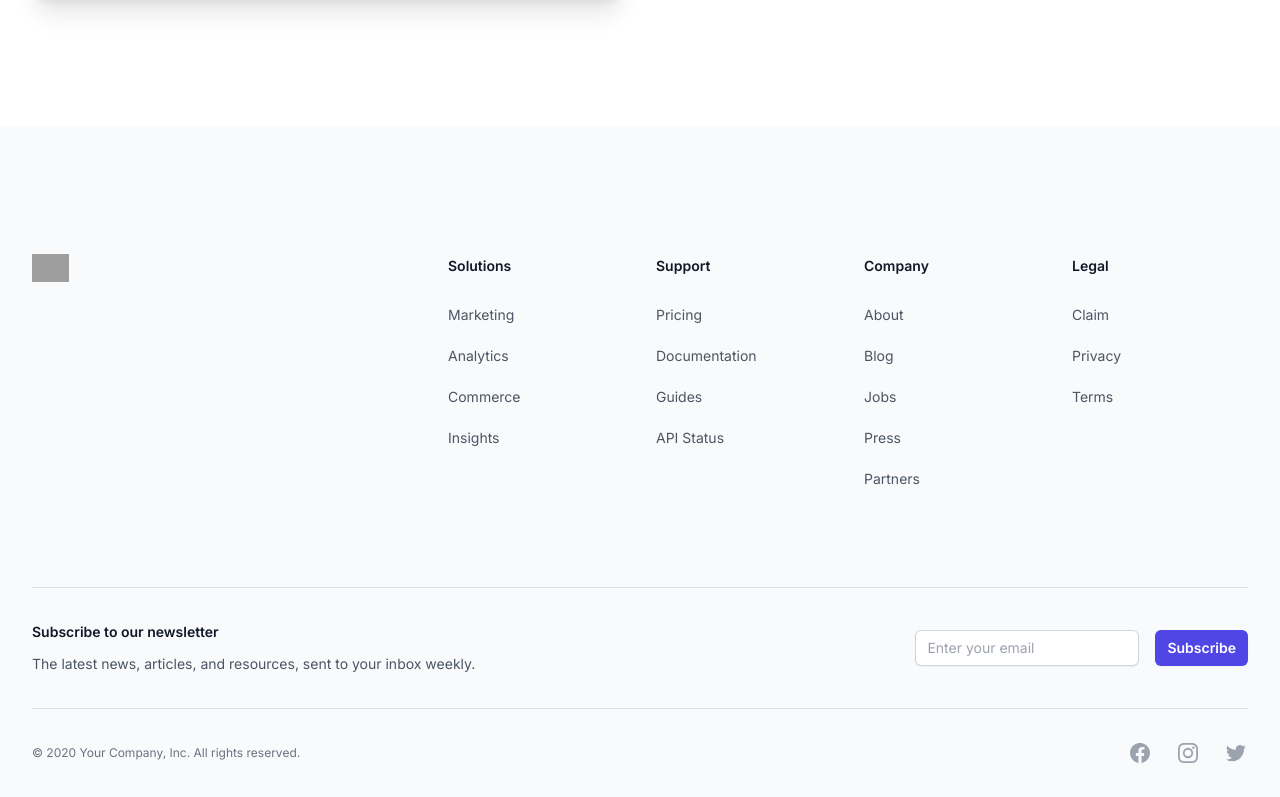
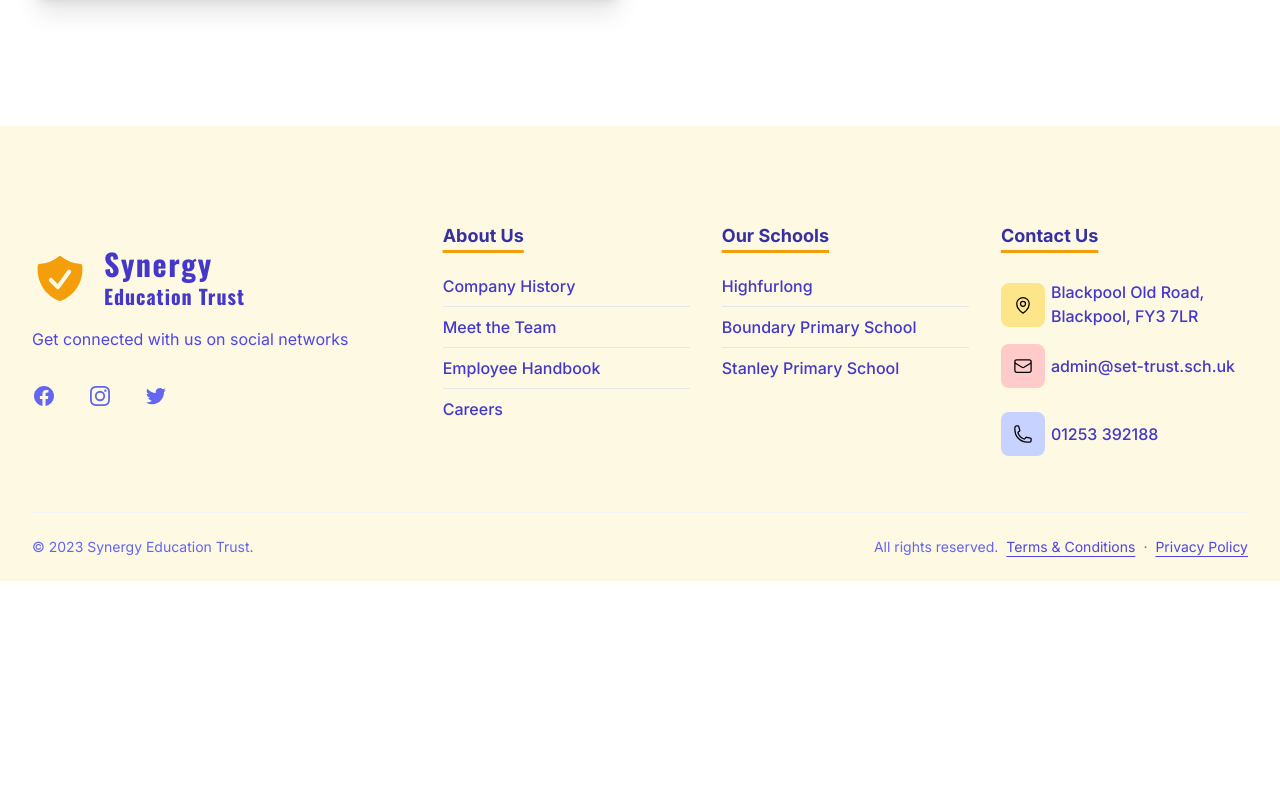
Before and after one commit to tuppers360/synergy-app, a Next.js app: page / in a window 1280 px wide. Shown: the part 2047-2844 px from the top of the page. After the commit the page ends 2628 px from the top, so only its background shows below. Built offline with nearby package versions, Linux system fonts and the light colour scheme; grey boxes are pictures that could not be loaded.

Commit message:
update footer components

```diff
--- a/src/app/layout.tsx
+++ b/src/app/layout.tsx
@@ -1,6 +1,5 @@
 import './globals.css';
 
-import Footer from '@/components/Footer';
 import NavBar from '@/components/NavBar';
 import { bottomNavigation } from '@/lib/navigation-data';
 
@@ -9,6 +8,7 @@ export const metadata = {
   description: 'Set for Life',
 };
 
+import Footer from '@/components/Footer';
 import { Inter } from 'next/font/google';
 
 const inter = Inter({
--- /dev/null
+++ b/src/components/Footer-old.tsx
@@ -0,0 +1,137 @@
+import { footerNavigation } from '@/lib/footer-navigation';
+import Link from 'next/link';
+import { Button } from './ui/Button';
+
+function Footer() {
+  return (
+    <footer className="bg-amber-100/50" aria-labelledby="footer-heading">
+      <h2 id="footer-heading" className="sr-only">
+        Footer
+      </h2>
+      <div className="mx-auto max-w-7xl px-6 pb-8 pt-16 sm:pt-24 lg:px-8 lg:pt-32">
+        <div className="xl:grid xl:grid-cols-4 xl:gap-8">
+          <img
+            className="h-7"
+            src="https://tailwindui.com/img/logos/mark.svg?color=indigo&shade=600"
+            alt="Company name"
+          />
+          <div className="mt-16 xl:mt-0">
+            <h3 className="text-lg font-bold leading-6 text-indigo-800">
+              Solutions
+            </h3>
+            <ul role="list" className="mt-6 space-y-4">
+              {footerNavigation.solutions.map((item) => (
+                <li key={item.name}>
+                  <Link
+                    href={item.href}
+                    className="text-md leading-6 text-indigo-600 hover:text-indigo-800"
+                  >
+                    {item.name}
+                  </Link>
+                </li>
+              ))}
+            </ul>
+          </div>
+          <div className="mt-16 xl:mt-0">
+            <h3 className="text-lg font-bold leading-6 text-indigo-800">
+              Solutions
+            </h3>
+            <ul role="list" className="mt-6 space-y-4">
+              {footerNavigation.solutions.map((item) => (
+                <li key={item.name}>
+                  <Link
+                    href={item.href}
+                    className="text-md leading-6 text-indigo-600 hover:text-indigo-800"
+                  >
+                    {item.name}
+                  </Link>
+                </li>
+              ))}
+            </ul>
+          </div>
+        </div>
+        <div className="mt-16 border-t border-gray-900/10 pt-8 sm:mt-20 lg:mt-24 lg:flex lg:items-center lg:justify-between">
+          <div>
+            <h3 className="text-lg font-semibold leading-6 text-indigo-800">
+              Subscribe to our newsletter
+            </h3>
+            <p className="text-md mt-2 leading-6 text-indigo-600">
+              The latest news, articles, and resources, sent to your inbox
+              weekly.
+            </p>
+          </div>
+          <form className="mt-6 sm:flex sm:max-w-md lg:mt-0">
+            <label htmlFor="email-address" className="sr-only">
+              Email address
+            </label>
+            <input
+              type="email"
+              name="email-address"
+              id="email-address"
+              autoComplete="email"
+              required
+              className="w-full min-w-0 appearance-none rounded-md border-0 bg-white px-3 py-1.5 text-base text-indigo-800 shadow-sm ring-1 ring-inset ring-gray-300 placeholder:text-indigo-400 focus:ring-2 focus:ring-inset focus:ring-indigo-600 sm:w-56 sm:text-sm sm:leading-6"
+              placeholder="Enter your email"
+            />
+            <div className="mt-4 sm:ml-4 sm:mt-0 sm:flex-shrink-0">
+              <Button type="submit" size="lg" className="text-md">
+                Subscribe
+              </Button>
+            </div>
+          </form>
+        </div>
+        <div className="mt-8 border-t border-gray-900/10 pt-8 md:flex md:items-center md:justify-between">
+          <div className="flex space-x-6 md:order-2">
+            {footerNavigation.social.map((item) => (
+              <a
+                key={item.name}
+                href={item.href}
+                className="text-indigo-600 hover:text-indigo-800"
+              >
+                <span className="sr-only">{item.name}</span>
+                <item.icon className="h-6 w-6" aria-hidden="true" />
+              </a>
+            ))}
+          </div>
+          <p className="mt-8 text-sm leading-5 text-indigo-600 md:order-1 md:mt-0">
+            &copy; 2023 Synergy Education Trust. All rights reserved.
+          </p>
+        </div>
+      </div>
+      <div className="mx-auto max-w-7xl overflow-hidden px-6 py-20 sm:py-24 lg:px-8">
+        <nav
+          className="-mb-6 columns-2 sm:flex sm:justify-center sm:space-x-12"
+          aria-label="Footer"
+        >
+          {footerNavigation.company.map((item) => (
+            <div key={item.name} className="pb-6">
+              <a
+                href={item.href}
+                className="text-md leading-6 text-indigo-600 hover:text-indigo-800"
+              >
+                {item.name}
+              </a>
+            </div>
+          ))}
+        </nav>
+        <div className="mt-10 flex justify-center space-x-10">
+          {footerNavigation.social.map((item) => (
+            <a
+              key={item.name}
+              href={item.href}
+              className="text-indigo-400 hover:text-indigo-500"
+            >
+              <span className="sr-only">{item.name}</span>
+              <item.icon className="h-6 w-6" aria-hidden="true" />
+            </a>
+          ))}
+        </div>
+        <p className="mt-10 text-center text-sm leading-5 text-indigo-500">
+          &copy; 2020 Your Company, Inc. All rights reserved.
+        </p>
+      </div>
+    </footer>
+  );
+}
+
+export default Footer;
--- a/src/components/Footer.tsx
+++ b/src/components/Footer.tsx
@@ -1,147 +1,219 @@
 import { footerNavigation } from '@/lib/footer-navigation';
+import { cn } from '@/lib/utils';
+import { ShieldCheckIcon } from '@heroicons/react/20/solid';
+import {
+  EnvelopeIcon,
+  MapPinIcon,
+  PhoneIcon,
+} from '@heroicons/react/24/outline';
+import { Oswald } from 'next/font/google';
 import Link from 'next/link';
 
-function Footer() {
+const oswald = Oswald({ subsets: ['latin'], weight: ['700'] });
+
+const Footer = () => {
   return (
-    <footer className="bg-slate-100/50" aria-labelledby="footer-heading">
-      <h2 id="footer-heading" className="sr-only">
-        Footer
-      </h2>
-      <div className="mx-auto max-w-7xl px-6 pb-8 pt-16 sm:pt-24 lg:px-8 lg:pt-32">
-        <div className="xl:grid xl:grid-cols-3 xl:gap-8">
-          <img
-            className="h-7"
-            src="https://tailwindui.com/img/logos/mark.svg?color=indigo&shade=600"
-            alt="Company name"
+    <footer aria-label="Site Footer" className="bg-amber-100/50">
+      <div className="mx-auto max-w-7xl px-4 pb-6 pt-16 sm:px-6 lg:px-8 lg:pt-24">
+        <div className="grid grid-cols-1 gap-4 lg:grid-cols-3">
+          <div className="flex flex-col items-center justify-center sm:items-start">
+            <Link className="inline-flex items-center" href="/">
+              <ShieldCheckIcon
+                className="h-14 w-auto text-amber-500"
+                aria-hidden="true"
               />
-          <div className="mt-16 grid grid-cols-2 gap-8 xl:col-span-2 xl:mt-0">
-            <div className="md:grid md:grid-cols-2 md:gap-8">
-              <div>
-                <h3 className="text-sm font-semibold leading-6 text-gray-900">
-                  Solutions
-                </h3>
-                <ul role="list" className="mt-6 space-y-4">
-                  {footerNavigation.solutions.map((item) => (
+              <div className="ml-4 flex flex-col text-indigo-700">
+                <span
+                  className={cn(
+                    'font-weight-900 text-3xl tracking-wider',
+                    oswald.className
+                  )}
+                >
+                  Synergy
+                </span>
+                <span
+                  className={cn('text-xl tracking-wider', oswald.className)}
+                >
+                  Education Trust
+                </span>
+              </div>
+            </Link>
+            <p className="mt-4 max-w-md text-center leading-relaxed text-indigo-600 dark:text-indigo-400 sm:max-w-xs sm:text-left">
+              Get connected with us on social networks
+            </p>
+            <ul className="mb-8 mt-8 flex justify-center gap-6 sm:justify-start md:gap-8">
+              {footerNavigation.social.map((item) => (
                 <li key={item.name}>
-                      <Link
+                  <a
                     href={item.href}
-                        className="text-sm leading-6 text-gray-600 hover:text-gray-900"
+                    className="text-indigo-500 hover:text-indigo-700"
                   >
-                        {item.name}
-                      </Link>
+                    <span className="sr-only">{item.name}</span>
+                    <item.icon className="h-6 w-6" aria-hidden="true" />
+                  </a>
                 </li>
               ))}
             </ul>
           </div>
-              <div className="mt-10 md:mt-0">
-                <h3 className="text-sm font-semibold leading-6 text-gray-900">
-                  Support
-                </h3>
-                <ul role="list" className="mt-6 space-y-4">
-                  {footerNavigation.support.map((item) => (
-                    <li key={item.name}>
+
+          <div className="grid grid-cols-1 gap-8 sm:grid-cols-3 md:grid-cols-3 lg:col-span-2">
+            <div className="text-center sm:text-left">
+              <p className="text-lg font-bold text-indigo-800 underline decoration-amber-500 decoration-[3px] underline-offset-8">
+                About Us
+              </p>
+
+              <nav aria-label="Footer About Nav" className="mt-4">
+                <ul className="divide-y text-base font-medium">
+                  <li className="py-2">
+                    <a
+                      className=" text-indigo-700 transition hover:text-indigo-700/75"
+                      href="/"
+                    >
+                      Company History
+                    </a>
+                  </li>
+
+                  <li className="py-2">
+                    <a
+                      className="text-indigo-700 transition hover:text-indigo-700/75"
+                      href="/"
+                    >
+                      Meet the Team
+                    </a>
+                  </li>
+
+                  <li className="py-2">
+                    <a
+                      className="text-indigo-700 transition hover:text-indigo-700/75"
+                      href="/"
+                    >
+                      Employee Handbook
+                    </a>
+                  </li>
+
+                  <li className="py-2">
+                    <a
+                      className="text-indigo-700 transition hover:text-indigo-700/75"
+                      href="/"
+                    >
+                      Careers
+                    </a>
+                  </li>
+                </ul>
+              </nav>
+            </div>
+
+            <div className="text-center sm:text-left">
+              <p className="text-lg font-bold text-indigo-800 underline decoration-amber-500 decoration-[3px] underline-offset-8">
+                Our Schools
+              </p>
+
+              <nav aria-label="Footer Services Nav" className="mt-4">
+                <ul className="divide-y text-base font-medium">
+                  <li className="py-2">
+                    <a
+                      className="text-indigo-700 transition hover:text-indigo-700/75"
+                      href="https://highfurlong.org"
+                      target="_blank"
+                    >
+                      Highfurlong
+                    </a>
+                  </li>
+
+                  <li className="py-2">
+                    <a
+                      className="text-indigo-700 transition hover:text-indigo-700/75"
+                      href="https://www.boundaryschool.co.uk"
+                      target="_blank"
+                    >
+                      Boundary Primary School
+                    </a>
+                  </li>
+
+                  <li className="py-2">
                     <Link
-                        href={item.href}
-                        className="text-sm leading-6 text-gray-600 hover:text-gray-900"
+                      className="text-indigo-700 transition hover:text-indigo-700/75"
+                      href="https://www.stanley.richmond.sch.uk"
+                      target="_blank"
                     >
-                        {item.name}
+                      Stanley Primary School
                     </Link>
                   </li>
-                  ))}
                 </ul>
+              </nav>
             </div>
-            </div>
-            <div className="md:grid md:grid-cols-2 md:gap-8">
-              <div>
-                <h3 className="text-sm font-semibold leading-6 text-gray-900">
-                  Company
-                </h3>
-                <ul role="list" className="mt-6 space-y-4">
-                  {footerNavigation.company.map((item) => (
-                    <li key={item.name}>
+
+            <div className="text-center sm:text-left">
+              <p className="text-lg font-bold text-indigo-800 underline decoration-amber-500 decoration-[3px] underline-offset-8 ">
+                Contact Us
+              </p>
+
+              <ul className="mt-8 space-y-4 text-base font-medium">
+                <li className="flex items-center justify-start gap-1.5 ">
+                  <span className="rounded-lg bg-amber-200 p-3">
+                    <MapPinIcon className="h-5 w-5" aria-hidden="true" />
+                  </span>
+                  <address className="-mt-0.5 flex not-italic text-indigo-700 dark:text-indigo-300">
+                    Blackpool Old Road, Blackpool, FY3 7LR
+                  </address>
+                </li>
+                <li className="flex items-center justify-start gap-1.5">
+                  <span className="rounded-lg bg-red-200 p-3">
+                    <EnvelopeIcon className="h-5 w-5" aria-hidden="true" />
+                  </span>
+                  <span className="text-indigo-700 dark:text-indigo-300">
+                    admin@set-trust.sch.uk
+                  </span>
+                </li>
+                <li className="py-2">
                   <Link
-                        href={item.href}
-                        className="text-sm leading-6 text-gray-600 hover:text-gray-900"
+                    className="flex items-center justify-start gap-1.5"
+                    href="/"
                   >
-                        {item.name}
+                    <span className="rounded-lg bg-indigo-200 p-3">
+                      <PhoneIcon className="h-5 w-5" aria-hidden="true" />
+                    </span>
+
+                    <span className="text-indigo-700 dark:text-indigo-300">
+                      01253 392188
+                    </span>
                   </Link>
                 </li>
-                  ))}
-                </ul>
-              </div>
-              <div className="mt-10 md:mt-0">
-                <h3 className="text-sm font-semibold leading-6 text-gray-900">
-                  Legal
-                </h3>
-                <ul role="list" className="mt-6 space-y-4">
-                  {footerNavigation.legal.map((item) => (
-                    <li key={item.name}>
-                      <Link
-                        href={item.href}
-                        className="text-sm leading-6 text-gray-600 hover:text-gray-900"
-                      >
-                        {item.name}
-                      </Link>
-                    </li>
-                  ))}
               </ul>
             </div>
           </div>
         </div>
-        </div>
-        <div className="mt-16 border-t border-gray-900/10 pt-8 sm:mt-20 lg:mt-24 lg:flex lg:items-center lg:justify-between">
-          <div>
-            <h3 className="text-sm font-semibold leading-6 text-gray-900">
-              Subscribe to our newsletter
-            </h3>
-            <p className="mt-2 text-sm leading-6 text-gray-600">
-              The latest news, articles, and resources, sent to your inbox
-              weekly.
+
+        <div className="mt-12 border-t border-gray-100 pt-6 dark:border-gray-800">
+          <div className="text-center sm:flex sm:justify-between sm:text-left">
+            <p className="space-x-2 text-sm text-indigo-500 dark:text-indigo-400">
+              <span className="block sm:inline">All rights reserved.</span>
+
+              <Link
+                className="hover:text-indigo -800 inline-block text-indigo-600 underline underline-offset-4"
+                href="/about"
+              >
+                Terms & Conditions
+              </Link>
+
+              <span>&middot;</span>
+
+              <Link
+                className="inline-block text-indigo-600 underline underline-offset-4 hover:text-indigo-800"
+                href="/about"
+              >
+                Privacy Policy
+              </Link>
+            </p>
+
+            <p className="mt-4 text-sm text-indigo-500 dark:text-indigo-400 sm:order-first sm:mt-0">
+              &copy; 2023 Synergy Education Trust.
             </p>
           </div>
-          <form className="mt-6 sm:flex sm:max-w-md lg:mt-0">
-            <label htmlFor="email-address" className="sr-only">
-              Email address
-            </label>
-            <input
-              type="email"
-              name="email-address"
-              id="email-address"
-              autoComplete="email"
-              required
-              className="w-full min-w-0 appearance-none rounded-md border-0 bg-white px-3 py-1.5 text-base text-gray-900 shadow-sm ring-1 ring-inset ring-gray-300 placeholder:text-gray-400 focus:ring-2 focus:ring-inset focus:ring-indigo-600 sm:w-56 sm:text-sm sm:leading-6"
-              placeholder="Enter your email"
-            />
-            <div className="mt-4 sm:mt-0 sm:ml-4 sm:flex-shrink-0">
-              <button
-                type="submit"
-                className="flex w-full items-center justify-center rounded-md bg-indigo-600 py-2 px-3 text-sm font-semibold text-white shadow-sm hover:bg-indigo-500 focus-visible:outline focus-visible:outline-2 focus-visible:outline-offset-2 focus-visible:outline-indigo-600"
-              >
-                Subscribe
-              </button>
-            </div>
-          </form>
-        </div>
-        <div className="mt-8 border-t border-gray-900/10 pt-8 md:flex md:items-center md:justify-between">
-          <div className="flex space-x-6 md:order-2">
-            {footerNavigation.social.map((item) => (
-              <a
-                key={item.name}
-                href={item.href}
-                className="text-gray-400 hover:text-gray-500"
-              >
-                <span className="sr-only">{item.name}</span>
-                <item.icon className="h-6 w-6" aria-hidden="true" />
-              </a>
-            ))}
-          </div>
-          <p className="mt-8 text-xs leading-5 text-gray-500 md:order-1 md:mt-0">
-            &copy; 2020 Your Company, Inc. All rights reserved.
-          </p>
         </div>
       </div>
     </footer>
   );
-}
+};
 
 export default Footer;
```
Lines whose indentation alone changed are shown as unchanged.
